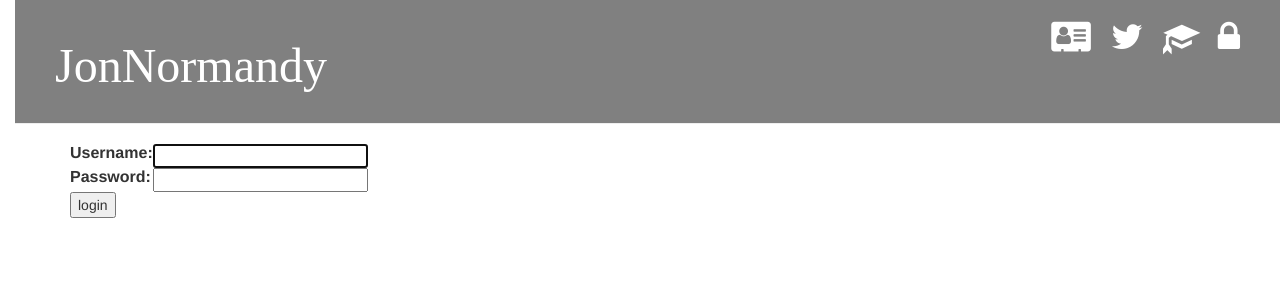
After one commit to MatchesMalone06/my-first-blog, a Django app: page /accounts/login/ in a window 1280 px wide. The commit adds this page. Shown: the top 300 px of the page. Run offline with Django 3.2, Linux system fonts and the light colour scheme; some libraries are stand-ins or nearby versions; some web fonts are replaced.

Commit message:
Modified user authentication settings and added favicon.

```diff
--- a/blog/templates/blog/base.html
+++ b/blog/templates/blog/base.html
@@ -2,22 +2,26 @@
 
 <html>
     <head>
-	<title>JonNormandy</title>
 	<link rel="stylesheet" href="//maxcdn.bootstrapcdn.com/bootstrap/3.3.7/css/bootstrap.min.css">
 	<link rel="stylesheet" href="//maxcdn.bootstrapcdn.com/bootstrap/3.3.7/css/bootstrap-theme.min.css">
 	<link rel="stylesheet" href="https://maxcdn.bootstrapcdn.com/font-awesome/4.7.0/css/font-awesome.min.css">
 	<link href="//fonts.googleapis.com/css?family=Muli&subset=latin,latin-ext" rel="stylesheet" type="text/css">
 	<link rel="stylesheet" href="{% static 'css/blog.css' %}">
+	<title>JonNormandy</title>
+	<link href="/static/img/favicon.ico" rel="shortcut icon">
     </head>
    <body>
     <div class="page-header">
 	{% if user.is_authenticated %}
 		<a href="{% url 'post_new' %}" class="top-menu"><span class="glyphicon glyphicon-plus"></span></a>
 		<a href="{% url 'post_draft_list' %}" class="top-menu"><span class="glyphicon glyphicon-edit"></span></a>
+		<a href="{% url 'logout' %}" class="top-menu"><span class="fa fa-unlock-alt"></span><a>
+	{% else %}
+		<a href="{% url 'login' %}" class="top-menu"><span class="fa fa-lock"></span></a>
 	{% endif %}
 	<a href="https://djangogirls.org/" class="top-menu"><span class="glyphicon glyphicon-education"></span></a>
 	<a href="https://twitter.com/jonnormandy/" class="top-menu"><span class="fa fa-twitter"></span></a>
-	<a href="{% url 'about' %}" class='top-menu'><span class="fa fa-rebel"></span></a>
+	<a href="{% url 'about' %}" class='top-menu'><span class="fa fa-address-card"></span></a>
 	<h1><a href="/">JonNormandy</a></h1>
     </div>
     <div class="content container">
--- /dev/null
+++ b/blog/templates/registration/login.html
@@ -0,0 +1,24 @@
+{% extends "blog/base.html" %}
+
+{% block content %}
+	{% if form.errors %}
+		<p>Your username and password didn't match. Please try again.</p>
+	{% endif %}
+
+	<form method="post" action="{% url 'login' %}">
+	{% csrf_token %}
+		<table>
+		<tr>
+			<td>{{ form.username.label_tag }}</td>
+			<td>{{ form.username }}</td>
+		</tr>
+		<tr>
+			<td>{{ form.password.label_tag }}</td>
+			<td>{{ form.password }}</td>
+		</tr>
+		</table>
+
+		<input type="submit" value="login" />
+		<input type="hidden" name="next" value="{{ next }}" />
+	</form>
+{% endblock %}
--- a/blog/views.py
+++ b/blog/views.py
@@ -1,6 +1,7 @@
 from django.shortcuts import redirect
 from django.shortcuts import render, get_object_or_404
 from django.utils import timezone
+from django.contrib.auth.decorators import login_required
 from .models import Post
 from .forms import PostForm
 
@@ -13,6 +14,7 @@ def post_list(request):
 def post_detail(request, pk):
 	post = get_object_or_404(Post, pk=pk)
 	return render(request, 'blog/post_detail.html', {'post': post})
+@login_required
 def post_new(request):
 	if request.method == "POST":
 		form = PostForm(request.POST)
@@ -24,6 +26,7 @@ def post_new(request):
 	else:
 		form = PostForm()
 	return render(request, 'blog/post_edit.html', {'form': form})
+@login_required
 def post_edit(request, pk):
 	post = get_object_or_404(Post, pk=pk)
 	if request.method == "POST":
@@ -36,9 +39,11 @@ def post_edit(request, pk):
 	else:
 		form = PostForm(instance=post)
 	return render(request, 'blog/post_edit.html', {'form': form})
+@login_required
 def post_draft_list(request):
 	posts = Post.objects.filter(published_date__isnull=True).order_by('created_date')
 	return render(request, 'blog/post_draft_list.html', {'posts': posts})
+@login_required
 def post_publish(request, pk):
 	post = get_object_or_404(Post, pk=pk)
 	post.publish()
@@ -48,6 +53,7 @@ def publish(self):
 	self.save()
 def about(request):
 	return render(request, 'blog/about.html')
+@login_required
 def post_remove(request, pk):
 	post = get_object_or_404(Post, pk=pk)
 	post.delete()
--- a/mysite/settings.py
+++ b/mysite/settings.py
@@ -120,3 +120,4 @@ USE_TZ = True
 
 STATIC_URL = '/static/'
 STATIC_ROOT = os.path.join(BASE_DIR, 'static')
+LOGIN_REDIRECT_URL = '/'
--- a/mysite/urls.py
+++ b/mysite/urls.py
@@ -13,10 +13,14 @@ Including another URLconf
     1. Import the include() function: from django.conf.urls import url, include
     2. Add a URL to urlpatterns:  url(r'^blog/', include('blog.urls'))
 """
-from django.conf.urls import include,url
+from django.conf.urls import include, url
 from django.contrib import admin
+
+from django.contrib.auth import views
 
 urlpatterns = [
     url(r'^admin/', admin.site.urls),
+    url(r'^accounts/login/$', views.login, name='login'),
+    url(r'^accounts/logout/$', views.logout, name='logout', kwargs={'next_page': '/'}),
     url(r'', include('blog.urls')),
 ]
```
Also changed, not shown: blog/static/img/favicon.ico (added), blog/static/img/index.png (added).
